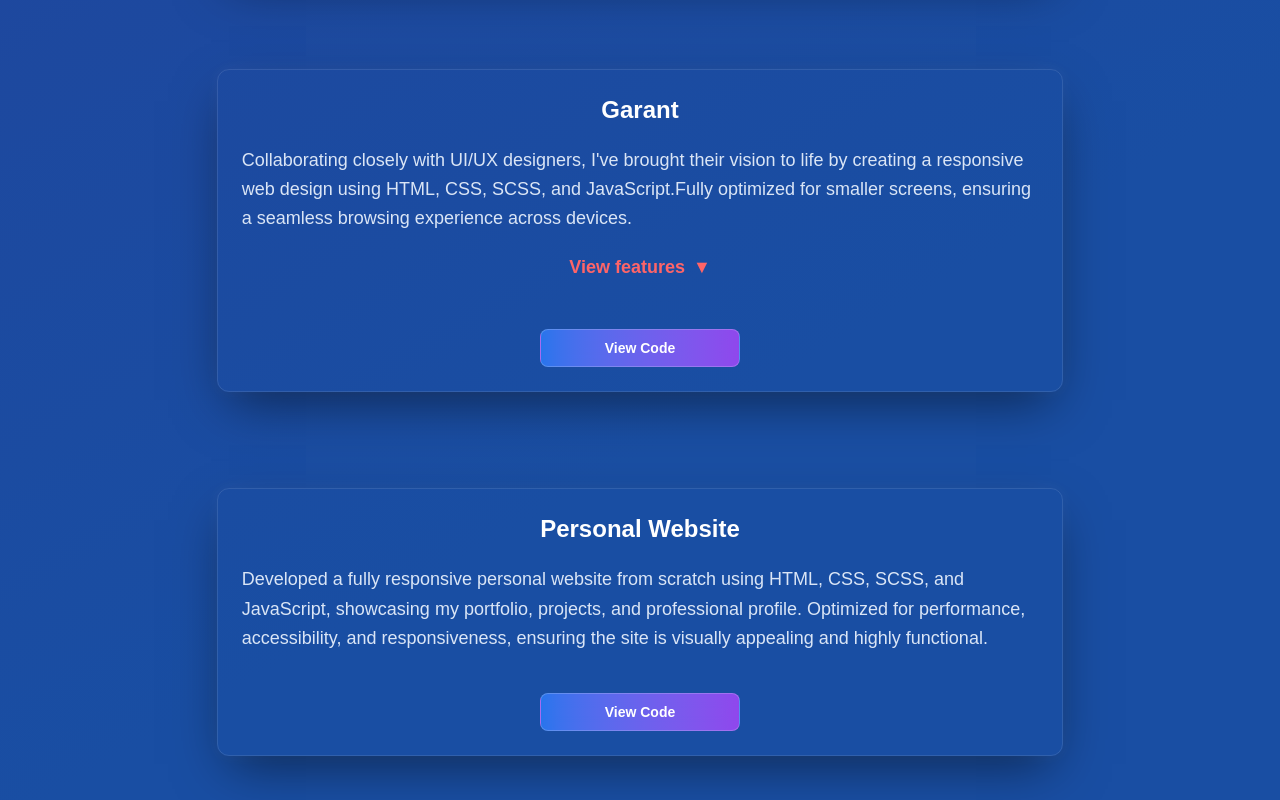
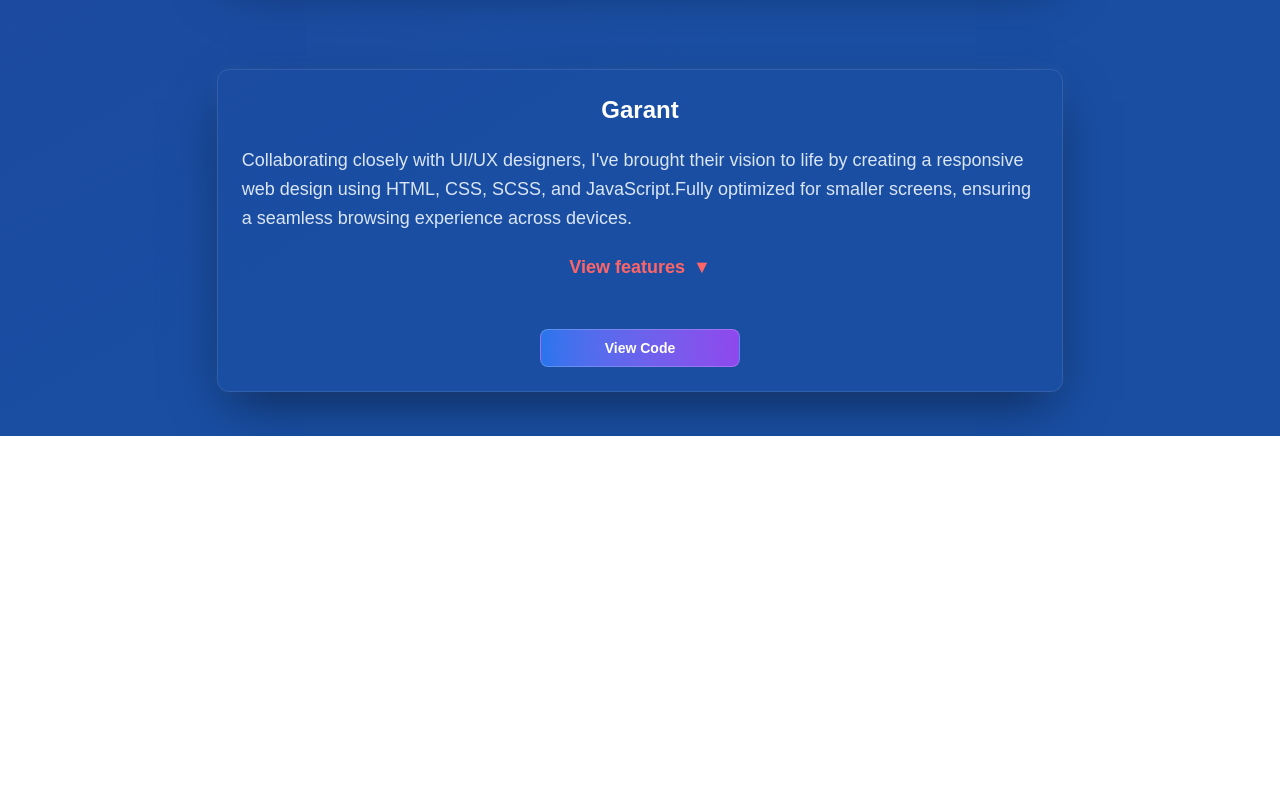
Before and after one commit to ArturBaghdanyan/my-portfolio, a React (Vite) app: page /projects in a window 1280 px wide. Shown: the part 3033-3833 px from the top of the page. After the commit the page ends 3469 px from the top, so only its background shows below. Built offline with nearby package versions, Linux system fonts and the light colour scheme.

Commit message:
removed images of data

```diff
--- a/src/data/projects-data.ts
+++ b/src/data/projects-data.ts
@@ -1,11 +1,3 @@
-import reduxImage from "../assets/projects/redux-data.jpeg";
-import data from "../assets/projects/data.jpg";
-import smart from "../assets/projects/smart.jpeg";
-import propertyFraud from "../assets/projects/propertyFraud.png";
-import burger from "../assets/projects/burger.jpg";
-import electronics from "../assets/projects/electronics.jpg";
-import logistics from "../assets/projects/logistics.jpg";
-import personal from "../assets/projects/personal.jpg";
 import JobBoard from "../assets/projects/JobBoard.png";
 
 export const projectsData = [
@@ -34,7 +26,6 @@ export const projectsData = [
   {
     id: "Quizz",
     key: "react",
-    image: reduxImage,
     date: "26 Sep, 2025",
     title: "Quizz App",
     skill: "React, TypeScript, fake API",
@@ -65,7 +56,6 @@ export const projectsData = [
   {
     id: "smart-shippings",
     key: "design",
-    image: smart,
     date: "24 Jan, 2024",
     title: "Smart Shippings",
     skill: "HTML, CSS, Bootstrap, Swiper.js, JavaScript, jQuery",
@@ -85,7 +75,6 @@ export const projectsData = [
   {
     id: "data-vue",
     key: "vue",
-    image: data,
     date: "26 Feb, 2025",
     title: "CRUD Application (Vue.js)",
     skill: "Vue.js, Vuex, REST API",
@@ -122,7 +111,6 @@ export const projectsData = [
   {
     id: "property-app",
     key: "react",
-    image: propertyFraud,
     date: "17 March, 2023",
     title: "Property",
     skill: "React, TypeScript, Tailwind CSS",
@@ -142,7 +130,6 @@ export const projectsData = [
   {
     id: "burger-king",
     key: "react",
-    image: burger,
     date: "30 Nov, 2024",
     title: "Burger King",
     skill: "Next.js, TypeScript, CSS",
@@ -164,7 +151,6 @@ export const projectsData = [
   {
     id: "app-electronics",
     key: "react",
-    image: electronics,
     date: "29 Oct, 2024",
     title: "App Electronics",
     skill: "React, TypeScript, CSS",
@@ -183,7 +169,6 @@ export const projectsData = [
   {
     id: "garant",
     key: "design",
-    image: logistics,
     date: "25 March, 2024",
     title: "Garant",
     skill: "HTML, CSS, SCSS, JavaScript",
@@ -200,15 +185,4 @@ export const projectsData = [
 
     link: "https://github.com/ArturBaghdanyan/garant_logistics",
   },
-  {
-    id: "personal",
-    key: "design",
-    image: personal,
-    date: "13 Nov, 2024",
-    title: "Personal Website",
-    skill: "HTML, CSS, JavaScript",
-    description:
-      "Developed a fully responsive personal website from scratch using HTML, CSS, SCSS, and JavaScript, showcasing my portfolio, projects, and professional profile. Optimized for performance, accessibility, and responsiveness, ensuring the site is visually appealing and highly functional.",
-    link: "https://github.com/ArturBaghdanyan/personal_website",
-  },
 ];
--- a/src/types/imagesType.tsx
+++ b/src/types/imagesType.tsx
@@ -1,5 +1,5 @@
 export interface IImages {
     id: string,
     key: string,
-    image: string
+    image?: string
 }[]
```
